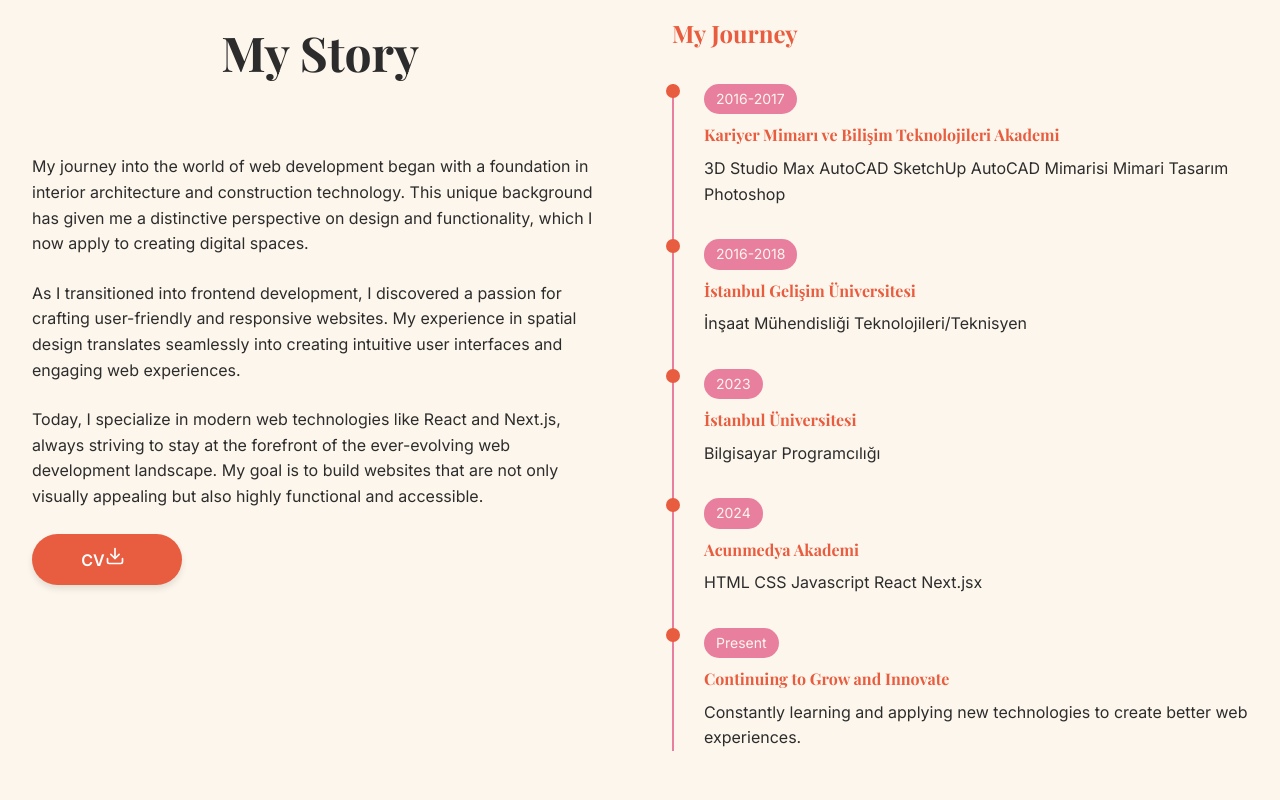
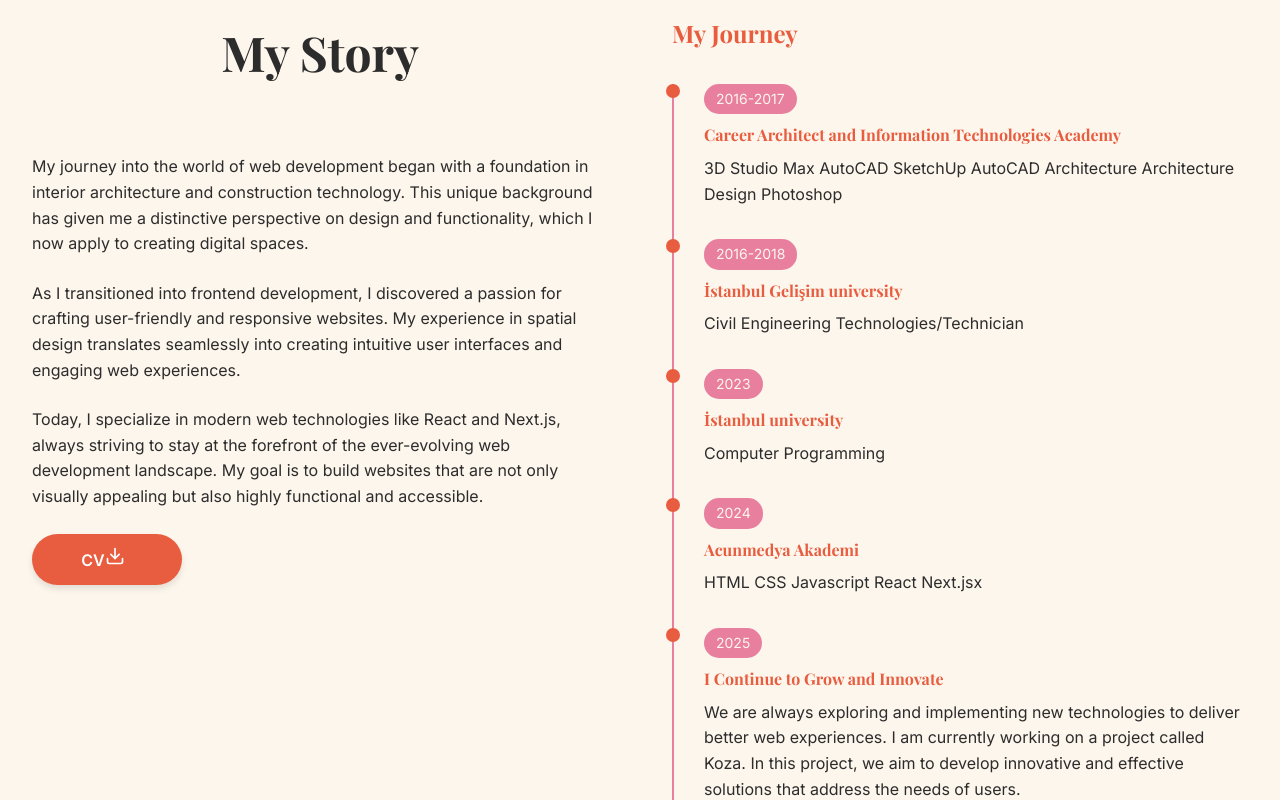
Before and after one commit to ecesemabekdemir/portfolio-next, a Next.js app: page /about in a window 1280 px wide. Shown: the part 620-1420 px from the top of the page. Built offline with nearby package versions, Linux system fonts and the light colour scheme.

Commit message:
düzelrtme yapıldı

```diff
--- a/app/about/page.jsx
+++ b/app/about/page.jsx
@@ -64,7 +64,11 @@ export default function About() {
                 functional and accessible.
               </p>
 
-              <Link href={"/dosya/semabekdemir.pdf"} className="cv-button">
+              <Link
+                target="_blank"
+                href={"/dosya/sema.pdf"}
+                className="cv-button"
+              >
                 <span className="button-text">
                   CV
                   <Download className="download-icon" />
@@ -76,21 +80,21 @@ export default function About() {
               <ul className="timeline">
                 <li>
                   <span className="date">2016-2017</span>
-                  <h4>Kariyer Mimarı ve Bilişim Teknolojileri Akademi</h4>
+                  <h4>Career Architect and Information Technologies Academy</h4>
                   <p>
-                    3D Studio Max AutoCAD SketchUp AutoCAD Mimarisi Mimari
-                    Tasarım Photoshop
+                    3D Studio Max AutoCAD SketchUp AutoCAD Architecture
+                    Architecture Design Photoshop
                   </p>
                 </li>
                 <li>
                   <span className="date">2016-2018</span>
-                  <h4>İstanbul Gelişim Üniversitesi</h4>
-                  <p>İnşaat Mühendisliği Teknolojileri/Teknisyen</p>
+                  <h4>İstanbul Gelişim university</h4>
+                  <p>Civil Engineering Technologies/Technician</p>
                 </li>
                 <li>
                   <span className="date">2023</span>
-                  <h4>İstanbul Üniversitesi</h4>
-                  <p>Bilgisayar Programcılığı</p>
+                  <h4>İstanbul university</h4>
+                  <p>Computer Programming</p>
                 </li>
                 <li>
                   <span className="date">2024</span>
@@ -99,11 +103,14 @@ export default function About() {
                 </li>
 
                 <li>
-                  <span className="date">Present</span>
-                  <h4>Continuing to Grow and Innovate</h4>
+                  <span className="date">2025</span>
+                  <h4>I Continue to Grow and Innovate</h4>
                   <p>
-                    Constantly learning and applying new technologies to create
-                    better web experiences.
+                    We are always exploring and implementing new technologies to
+                    deliver better web experiences. I am currently working on a
+                    project called Koza. In this project, we aim to develop
+                    innovative and effective solutions that address the needs of
+                    users.
                   </p>
                 </li>
               </ul>
```
Also changed, not shown: 2 other files (tests, documents, lock files or other folders).
